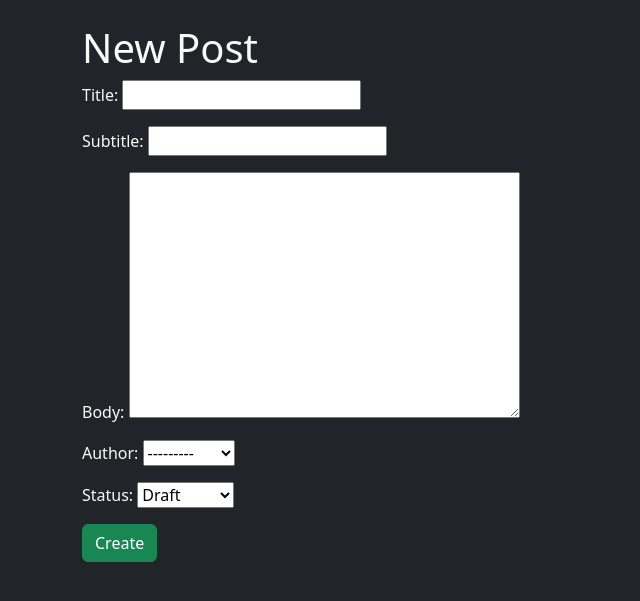
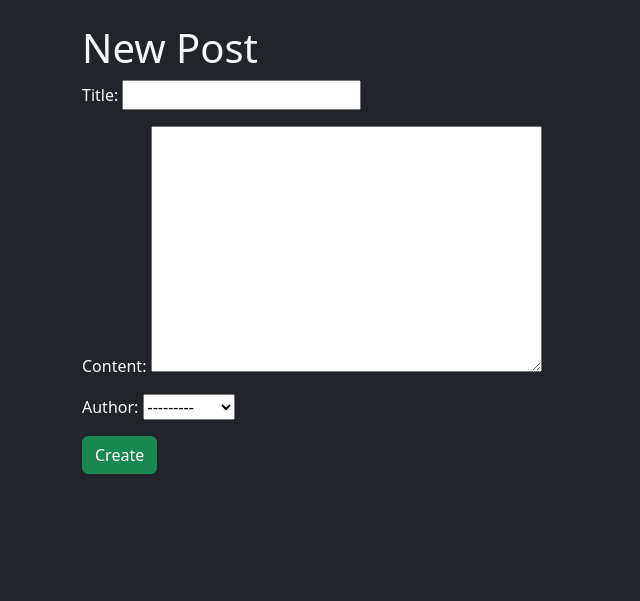
Before and after one commit to CLBlue60/BigBlues-Blog, a Django app: page /posts/new/ in a window 1280 px wide. Shown: the part 56-657 px from the top of the page, without its empty margins (0-640 px from the left). Run offline with Django 5.2, Linux system fonts and the light colour scheme; data comes from the database, SQL or seed files in the repository; both versions use the stored data as it was after the commit.

Commit message:
app functionality finished, styling remaining

```diff
--- a/blog/posts/models.py
+++ b/blog/posts/models.py
@@ -2,18 +2,11 @@
 from django.contrib.auth.models import User
 
 class Post(models.Model):
-    STATUS_CHOICES = [
-        ('draft', 'Draft'),
-        ('published', 'Published'),
-    ]
-
     title = models.CharField(max_length=200)
-    subtitle = models.CharField(max_length=200, blank=True, null=True)
-    body = models.TextField()
-    author = models.ForeignKey(User, on_delete=models.CASCADE)
-    status = models.CharField(max_length=10, choices=STATUS_CHOICES, default='draft')
+    content = models.TextField()
     created_at = models.DateTimeField(auto_now_add=True)
     updated_at = models.DateTimeField(auto_now=True)
+    author = models.ForeignKey(User, on_delete=models.CASCADE)
 
     def __str__(self):
         return self.title
--- a/blog/posts/views.py
+++ b/blog/posts/views.py
@@ -13,9 +13,8 @@
 class PostUpdateView(UpdateView):
     template_name = "posts/edit.html"
     model = Post
-    fields = [
-        "title", "subtitle", "body", "author", "status"
-    ]
+    fields = ["title", "content", "author"]
+    success_url = reverse_lazy('list')
 
 class PostDeleteView(DeleteView):
     template_name = "posts/delete.html"
@@ -33,7 +32,8 @@
 class PostCreateView(CreateView):
     template_name = "posts/new.html"
     model = Post
-    fields = ["title", "subtitle", "body", "author", "status"]
+    fields = ["title", "content", "author"]
+    success_url = reverse_lazy('list')
 
 class AboutPageView(TemplateView):
     template_name = "pages/about.html"
--- a/static/css/base.css
+++ b/static/css/base.css
@@ -18,3 +18,13 @@
 .nav-link:hover {
     color: #ffc107 !important; /* Gold on hover */
 }
+
+.btn-primary {
+    background-color: #003366; /* Dark blue */
+    border-color: #003366;
+}
+
+.btn-warning {
+    background-color: #ffc107; /* Gold */
+    border-color: #ffc107;
+}
--- a/templates/posts/list.html
+++ b/templates/posts/list.html
@@ -10,4 +10,4 @@
     <li><a href="{% url 'detail' post.pk %}">{{ post.title }}</a></li>
     {% endfor %}
 </ul>
-{% endblock %}
+{% endblock content %}
```
Also changed, not shown: templates/new.html (added, +21 -0 lines), blog/posts/migrations/0001_initial.py, blog/posts/migrations/__init__.py (added), db.sqlite3.
